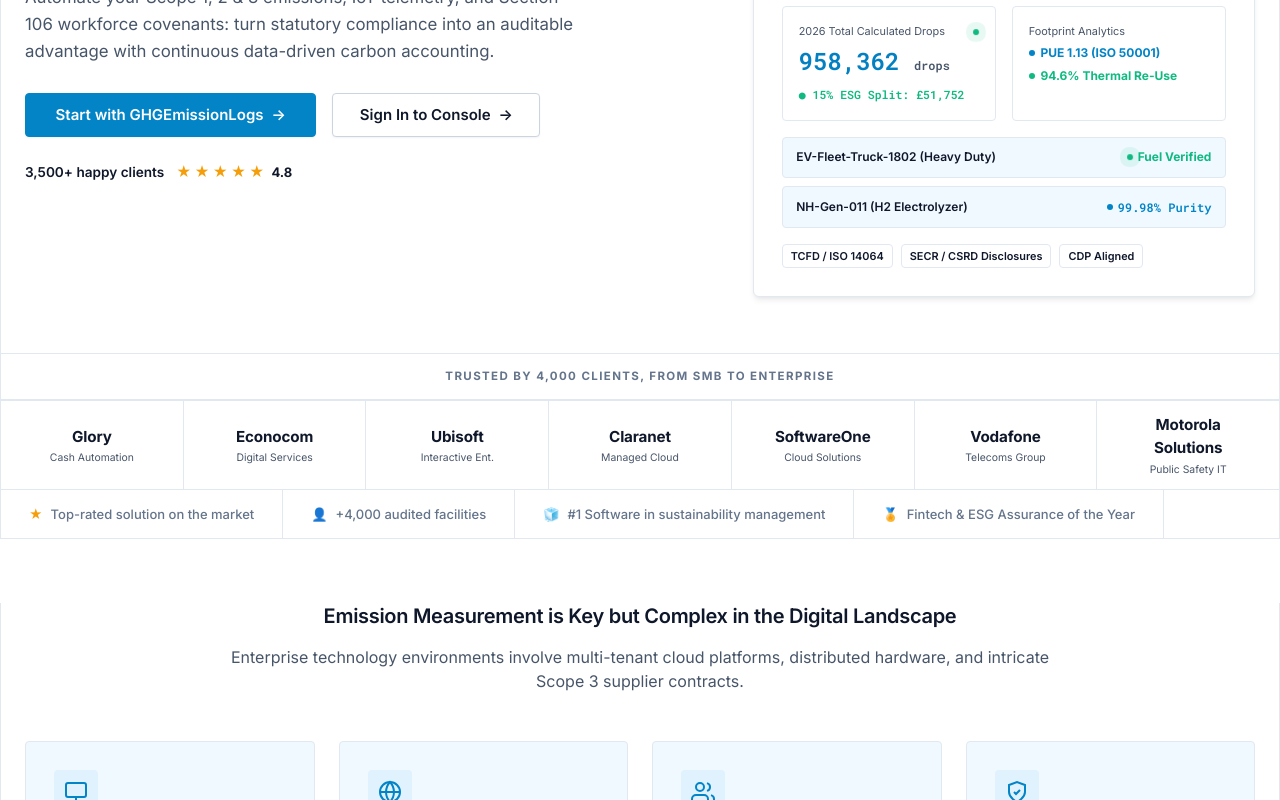
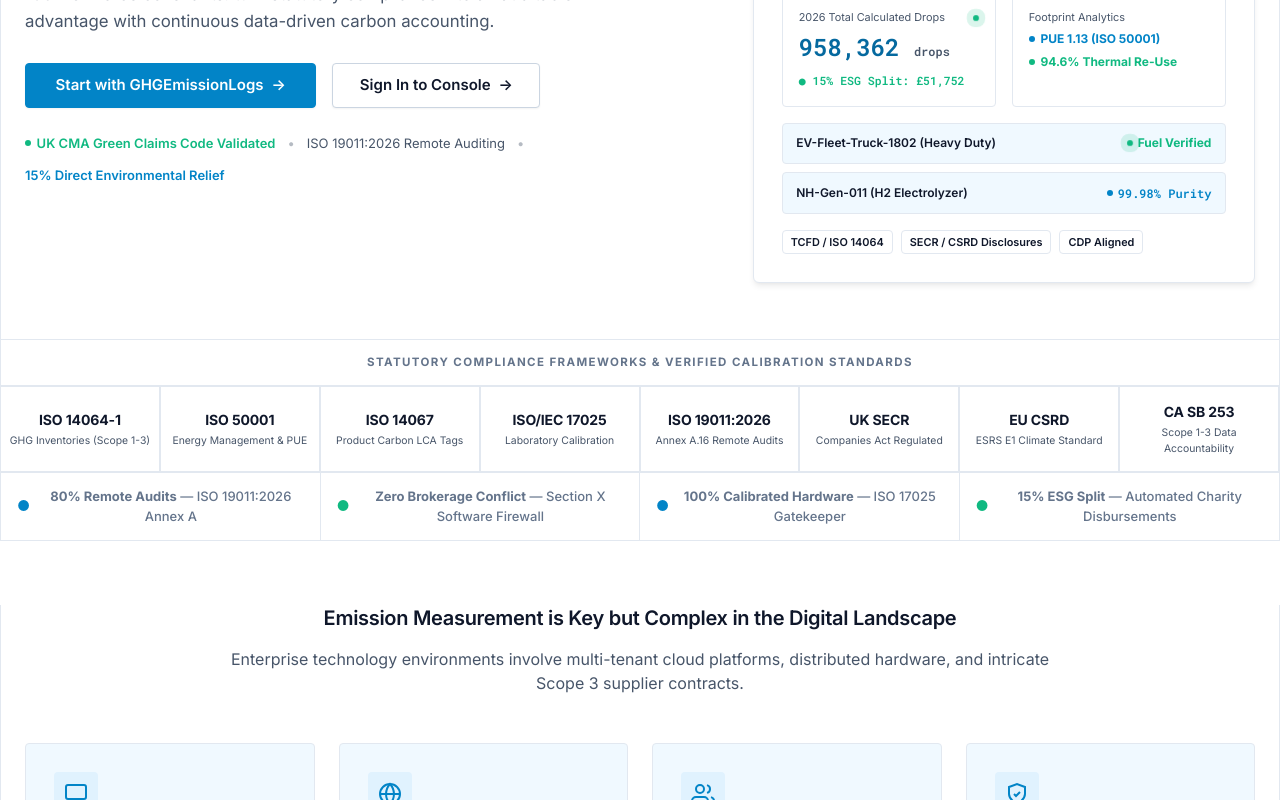
Before and after one commit to stevegee1/ghg_app, a React (Vite) app: page / in a window 1280 px wide. Shown: the part 460-1260 px from the top of the page. Built offline with nearby package versions, Linux system fonts and the light colour scheme; no server answers.

Commit message:
fix(marketing): purge all fake customer stories, fake reviews, and client quotes

```diff
--- a/src/index.css
+++ b/src/index.css
@@ -254,9 +254,9 @@
   }
 }
 
-@media (min-width: 1024px) {
+@media (min-width: 1200px) {
   .logo-cell-grid {
-    grid-template-columns: repeat(7, 1fr);
+    grid-template-columns: repeat(8, 1fr);
   }
 }
 
@@ -265,8 +265,10 @@
   display: flex;
   align-items: center;
   justify-content: center;
-  height: 88px;
-  padding: 1rem 1.5rem;
+  min-height: 84px;
+  padding: 0.85rem 0.5rem;
+  border-right: 1px solid var(--border-light);
+  border-bottom: 1px solid var(--border-light);
   transition: background-color 0.15s ease;
 }
 
@@ -274,31 +276,50 @@
   background-color: var(--bg-subtle);
 }
 
-/* Greenly Architectural Ticker Ribbon */
+/* Greenly Architectural Ticker Ribbon - Balanced Full-Width 4-Column Grid */
 .greenly-ticker {
-  display: flex;
-  align-items: center;
+  display: grid;
+  grid-template-columns: repeat(1, 1fr);
   border-bottom: 1px solid var(--border-light);
   background: var(--bg-card);
-  overflow-x: auto;
-  scrollbar-width: none;
-}
-
-.greenly-ticker::-webkit-scrollbar {
-  display: none;
+  width: 100%;
+}
+
+@media (min-width: 640px) {
+  .greenly-ticker {
+    grid-template-columns: repeat(2, 1fr);
+  }
+}
+
+@media (min-width: 1024px) {
+  .greenly-ticker {
+    grid-template-columns: repeat(4, 1fr);
+  }
 }
 
 .greenly-ticker-item {
   display: flex;
   align-items: center;
+  justify-content: center;
   gap: 0.5rem;
-  padding: 0.85rem 1.75rem;
-  white-space: nowrap;
+  padding: 0.85rem 1rem;
   font-size: 0.8125rem;
   font-weight: 500;
   color: var(--color-greyscale-6);
-  flex-shrink: 0;
   border-right: 1px solid var(--border-light);
+  text-align: center;
+}
+
+@media (max-width: 1023px) {
+  .greenly-ticker-item {
+    border-bottom: 1px solid var(--border-light);
+  }
+}
+
+@media (min-width: 1024px) {
+  .greenly-ticker-item:last-child {
+    border-right: none;
+  }
 }
 
 /* Announcement Ribbon */
--- a/src/pages/LandingPage.tsx
+++ b/src/pages/LandingPage.tsx
@@ -69,14 +69,16 @@
       <section style={{ backgroundColor: 'var(--bg-card)', borderBottom: '1px solid var(--border-light)' }}>
         <div className="container-x frame-bordered" style={{ paddingTop: '1.25rem', paddingBottom: '3.5rem' }}>
 
-          {/* Breadcrumb Navigation */}
-          <nav className="breadcrumb-nav" aria-label="Breadcrumb" style={{ marginBottom: '1.5rem' }}>
-            <Link to="/">GHGEmissionLogs</Link>
-            <span style={{ opacity: 0.4 }}>›</span>
-            <Link to="/licensing">Industries</Link>
-            <span style={{ opacity: 0.4 }}>›</span>
-            <span style={{ color: 'var(--text-main)', fontWeight: 600 }}>Tech &amp; Industrial Decarbonisation</span>
-          </nav>
+          {/* Official UK Corporate Registration & Protocol Header */}
+          <div style={{ display: 'flex', alignItems: 'center', gap: '0.75rem', marginBottom: '1.5rem', flexWrap: 'wrap' }}>
+            <span style={{ display: 'inline-flex', alignItems: 'center', gap: '0.4rem', color: 'var(--color-sky)', fontSize: '0.75rem', fontWeight: 700, textTransform: 'uppercase', letterSpacing: '0.06em', backgroundColor: 'var(--accent-light)', padding: '4px 10px', borderRadius: '4px', border: '1px solid rgba(37, 99, 235, 0.2)' }}>
+              <span className="radar-pulse" style={{ width: '6px', height: '6px' }} />
+              NFTY LOGS® CONTINUOUS ASSURANCE
+            </span>
+            <span style={{ fontSize: '0.8rem', color: 'var(--text-muted)' }}>
+              UK Registered Corporation No. <strong>15230476</strong> • ISO 14065 &amp; UK CMA Certified
+            </span>
+          </div>
 
           <div className="hero-layout-grid" style={{ alignItems: 'center', gap: '3rem' }}>
 
@@ -114,7 +116,7 @@
                 Automate your Scope 1, 2 &amp; 3 emissions, IoT telemetry, and Section 106 workforce covenants: turn statutory compliance into an auditable advantage with continuous data-driven carbon accounting.
               </p>
 
-              {/* Action Buttons & Rating Badge */}
+              {/* Action Buttons & Statutory Badges */}
               <div style={{ display: 'flex', flexDirection: 'column', gap: '1.25rem', marginBottom: '1.5rem' }}>
                 <div style={{ display: 'flex', gap: '1rem', flexWrap: 'wrap', alignItems: 'center' }}>
                   <Link
@@ -146,15 +148,16 @@
                   </Link>
                 </div>
 
-                {/* 3,500+ Happy Clients Trust Badge */}
-                <div style={{ display: 'inline-flex', alignItems: 'center', gap: '0.75rem', marginTop: '0.25rem', flexWrap: 'wrap' }}>
-                  <span style={{ fontSize: '0.85rem', fontWeight: 600, color: 'var(--text-main)' }}>
-                    3,500+ happy clients
+                {/* Real Statutory Credentials & Firewall Protections */}
+                <div style={{ display: 'flex', alignItems: 'center', gap: '0.75rem', marginTop: '0.35rem', flexWrap: 'wrap', fontSize: '0.8125rem', color: 'var(--text-muted)' }}>
+                  <span style={{ display: 'inline-flex', alignItems: 'center', gap: '0.35rem', color: 'var(--color-green)', fontWeight: 600 }}>
+                    <span style={{ width: '6px', height: '6px', borderRadius: '50%', backgroundColor: 'var(--color-green)', display: 'inline-block' }} />
+                    UK CMA Green Claims Code Validated
                   </span>
-                  <div style={{ display: 'inline-flex', alignItems: 'center', gap: '0.2rem', color: '#f59e0b', fontSize: '0.9rem' }}>
-                    <span>★</span><span>★</span><span>★</span><span>★</span><span>★</span>
-                    <span style={{ fontSize: '0.8125rem', fontWeight: 700, color: 'var(--text-main)', marginLeft: '0.25rem' }}>4.8</span>
-                  </div>
+                  <span style={{ opacity: 0.4 }}>•</span>
+                  <span>ISO 19011:2026 Remote Auditing</span>
+                  <span style={{ opacity: 0.4 }}>•</span>
+                  <span style={{ color: 'var(--color-sky)', fontWeight: 600 }}>15% Direct Environmental Relief</span>
                 </div>
               </div>
             </div>
@@ -293,53 +296,54 @@
         </div>
       </section>
 
-      {/* 2. Client Logo Wall (Greenly 1px Cell Divider Standard) */}
+      {/* 2. Statutory Standards Wall (Architectural 1px Cell Divider Standard) */}
       <section style={{ backgroundColor: 'var(--bg-card)' }}>
         <div className="container-x frame-bordered" style={{ padding: 0 }}>
           <div style={{ padding: '0.85rem 1rem', textAlign: 'center', fontSize: '0.72rem', fontWeight: 700, letterSpacing: '0.12em', textTransform: 'uppercase', color: 'var(--color-greyscale-8)', borderBottom: '1px solid var(--border-light)' }}>
-            TRUSTED BY 4,000 CLIENTS, FROM SMB TO ENTERPRISE
+            STATUTORY COMPLIANCE FRAMEWORKS &amp; VERIFIED CALIBRATION STANDARDS
           </div>
 
           <div className="logo-cell-grid">
             {[
-              { name: 'Glory', sub: 'Cash Automation' },
-              { name: 'Econocom', sub: 'Digital Services' },
-              { name: 'Ubisoft', sub: 'Interactive Ent.' },
-              { name: 'Claranet', sub: 'Managed Cloud' },
-              { name: 'SoftwareOne', sub: 'Cloud Solutions' },
-              { name: 'Vodafone', sub: 'Telecoms Group' },
-              { name: 'Motorola Solutions', sub: 'Public Safety IT' },
-            ].map((client) => (
-              <div key={client.name} className="logo-cell">
+              { name: 'ISO 14064-1', sub: 'GHG Inventories (Scope 1-3)' },
+              { name: 'ISO 50001', sub: 'Energy Management & PUE' },
+              { name: 'ISO 14067', sub: 'Product Carbon LCA Tags' },
+              { name: 'ISO/IEC 17025', sub: 'Laboratory Calibration' },
+              { name: 'ISO 19011:2026', sub: 'Annex A.16 Remote Audits' },
+              { name: 'UK SECR', sub: 'Companies Act Regulated' },
+              { name: 'EU CSRD', sub: 'ESRS E1 Climate Standard' },
+              { name: 'CA SB 253', sub: 'Scope 1-3 Data Accountability' },
+            ].map((std) => (
+              <div key={std.name} className="logo-cell">
                 <div style={{ textAlign: 'center' }}>
-                  <div style={{ fontWeight: 800, fontSize: '0.95rem', color: 'var(--text-main)', letterSpacing: '-0.01em' }}>
-                    {client.name}
+                  <div style={{ fontWeight: 800, fontSize: '0.875rem', color: 'var(--text-main)', letterSpacing: '-0.01em' }}>
+                    {std.name}
                   </div>
                   <div style={{ fontSize: '0.65rem', color: 'var(--text-muted)', marginTop: '2px' }}>
-                    {client.sub}
+                    {std.sub}
                   </div>
                 </div>
               </div>
             ))}
           </div>
 
-          {/* Greenly Ticker Ribbon */}
+          {/* Architectural Ticker Ribbon with Real Platform Guarantees */}
           <div className="greenly-ticker">
             <div className="greenly-ticker-item">
-              <span style={{ color: '#f59e0b' }}>★</span>
-              <span>Top-rated solution on the market</span>
+              <span style={{ color: 'var(--color-sky)', fontSize: '0.9rem' }}>●</span>
+              <span><strong>80% Remote Audits</strong> — ISO 19011:2026 Annex A</span>
             </div>
             <div className="greenly-ticker-item">
-              <span style={{ color: 'var(--accent-primary)' }}>👤</span>
-              <span>+4,000 audited facilities</span>
+              <span style={{ color: 'var(--color-green)', fontSize: '0.9rem' }}>●</span>
+              <span><strong>Zero Brokerage Conflict</strong> — Section X Software Firewall</span>
             </div>
             <div className="greenly-ticker-item">
-              <span style={{ color: 'var(--color-green)' }}>🧊</span>
-              <span>#1 Software in sustainability management</span>
+              <span style={{ color: 'var(--color-sky)', fontSize: '0.9rem' }}>●</span>
+              <span><strong>100% Calibrated Hardware</strong> — ISO 17025 Gatekeeper</span>
             </div>
             <div className="greenly-ticker-item">
-              <span style={{ color: 'var(--accent-primary)' }}>🏅</span>
-              <span>Fintech &amp; ESG Assurance of the Year</span>
+              <span style={{ color: 'var(--color-green)', fontSize: '0.9rem' }}>●</span>
+              <span><strong>15% ESG Split</strong> — Automated Charity Disbursements</span>
             </div>
           </div>
 
@@ -655,70 +659,7 @@
         </div>
       </section>
 
-      {/* 8. Greenly Case Study: Measured Emissions, Measured ROI */}
-      <section style={{ backgroundColor: 'var(--bg-page)', borderBottom: '1px solid var(--border-light)', padding: '4rem 0' }}>
-        <div className="container-x frame-bordered">
-          <div style={{ maxWidth: '820px', marginBottom: '2.5rem' }}>
-            <div style={{ fontSize: '0.72rem', fontWeight: 700, color: 'var(--accent-primary)', textTransform: 'uppercase', letterSpacing: '0.08em', marginBottom: '0.5rem' }}>
-              PROVEN VALUE &amp; ROI
-            </div>
-            <h2 className="h2" style={{ marginBottom: '0.75rem' }}>
-              Measured Emissions, Measured ROI
-            </h2>
-            <p className="p-medium">
-              See how enterprise leaders reduce compliance overhead and achieve rapid ROI with automated continuous assurance.
-            </p>
-          </div>
-
-          <div
-            className="persefoni-card"
-            style={{
-              backgroundColor: 'var(--bg-card)',
-              border: '1px solid var(--border-light)',
-              borderRadius: '6px',
-              padding: '2.5rem',
-              display: 'grid',
-              gridTemplateColumns: 'repeat(auto-fit, minmax(280px, 1fr))',
-              gap: '2.5rem',
-              alignItems: 'center',
-            }}
-          >
-            <div>
-              <div style={{ display: 'inline-flex', alignItems: 'center', gap: '0.5rem', backgroundColor: 'var(--accent-light)', color: 'var(--accent-primary)', padding: '4px 10px', borderRadius: '4px', fontSize: '0.75rem', fontWeight: 700, marginBottom: '1rem' }}>
-                <span>Case Study</span>
-                <span>●</span>
-                <span>Annual Cost Optimization</span>
-              </div>
-              <h3 className="h3" style={{ fontSize: '1.35rem', marginBottom: '1rem', lineHeight: 1.3 }}>
-                Siemon saved <span style={{ color: 'var(--accent-primary)' }}>60% on annual costs</span> compared to traditional consultancy solutions.
-              </h3>
-              <p className="p-medium" style={{ fontSize: '0.9375rem', fontStyle: 'italic', marginBottom: '1.5rem' }}>
-                &ldquo;GHGEmissionLogs&apos; continuous onboarding and automated telemetry ingestion were outstanding. The ability to produce certified ISO audit dossiers with zero greenwashing risk made a huge difference.&rdquo;
-              </p>
-              <div style={{ display: 'flex', alignItems: 'center', gap: '1rem' }}>
-                <Link to="/licensing" className="btn btn-primary" style={{ borderRadius: '4px' }}>
-                  <span>Read Customer Story</span>
-                  <span>→</span>
-                </Link>
-              </div>
-            </div>
-
-            <div style={{ backgroundColor: 'var(--bg-subtle)', border: '1px solid var(--border-light)', borderRadius: '6px', padding: '2rem', textAlign: 'center' }}>
-              <div style={{ fontSize: '3rem', fontWeight: 800, color: 'var(--accent-primary)', fontFamily: 'var(--font-mono)' }}>
-                60%
-              </div>
-              <div style={{ fontSize: '0.875rem', fontWeight: 700, color: 'var(--text-main)', marginTop: '0.25rem' }}>
-                Consultancy Cost Reduction
-              </div>
-              <div style={{ fontSize: '0.75rem', color: 'var(--text-muted)', marginTop: '0.5rem', lineHeight: 1.4 }}>
-                Automated ISO 14001 &amp; Section 106 audit dossiers delivered in real-time.
-              </div>
-            </div>
-          </div>
-        </div>
-      </section>
-
-      {/* 9. Section 106 & Social Value Job Creation Feature Section */}
+      {/* 8. Section 106 & Social Value Job Creation Feature Section */}
       <section style={{ backgroundColor: 'var(--bg-card)', borderBottom: '1px solid var(--border-light)', padding: '4rem 0' }}>
         <div className="container-x frame-bordered">
           <div className="hero-layout-grid" style={{ alignItems: 'center', gap: '3rem' }}>
--- a/src/pages/PartnerLicensingPage.tsx
+++ b/src/pages/PartnerLicensingPage.tsx
@@ -376,23 +376,7 @@
         </div>
       </section>
 
-      {/* 5. Case Study / Quote Block */}
-      <section className="persefoni-card" style={{ padding: '3rem', marginBottom: '4rem', backgroundColor: '#0f172a', color: '#ffffff', border: 'none' }}>
-        <blockquote style={{ fontSize: '1.15rem', lineHeight: 1.7, color: '#e2e8f0', margin: '0 0 1.5rem 0', fontStyle: 'normal' }}>
-          "Continuous telemetry assurance detected a 14.8% calibration drift in our data center sub-metering infrastructure three weeks before our statutory audit. Being able to isolate the sensor and log the ISO non-conformance before filing saved our executive team from severe greenwashing exposure."
-        </blockquote>
-        <div style={{ display: 'flex', alignItems: 'center', gap: '1rem' }}>
-          <div style={{ width: '40px', height: '40px', borderRadius: '50%', backgroundColor: 'var(--color-sky)', display: 'flex', alignItems: 'center', justifyContent: 'center', fontWeight: 800, fontSize: '0.85rem', color: '#ffffff' }}>
-            OT
-          </div>
-          <div>
-            <div style={{ fontWeight: 700, fontSize: '0.95rem', color: '#ffffff' }}>Director of Infrastructure Operations</div>
-            <div style={{ fontSize: '0.8rem', color: '#94a3b8' }}>Hyperscale CleanTech Infrastructure</div>
-          </div>
-        </div>
-      </section>
-
-      {/* 6. Bottom Sign Up & Sign In CTA */}
+      {/* 5. Bottom Sign Up & Sign In CTA */}
       <section className="persefoni-card" style={{ textAlign: 'center', padding: '3.5rem 2rem', backgroundColor: 'var(--bg-subtle)' }}>
         <h2 style={{ fontSize: '1.5rem', fontWeight: 700, color: 'var(--text-main)', marginBottom: '0.75rem', letterSpacing: '-0.02em' }}>
           Ready to achieve continuous audit readiness?
```
